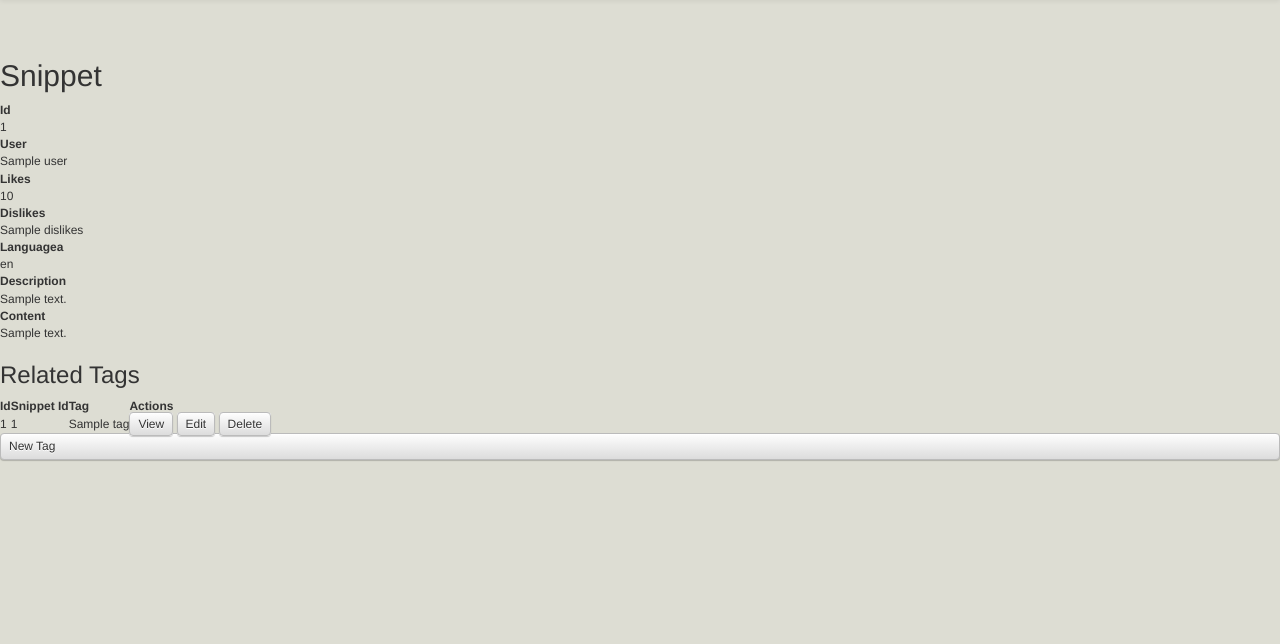
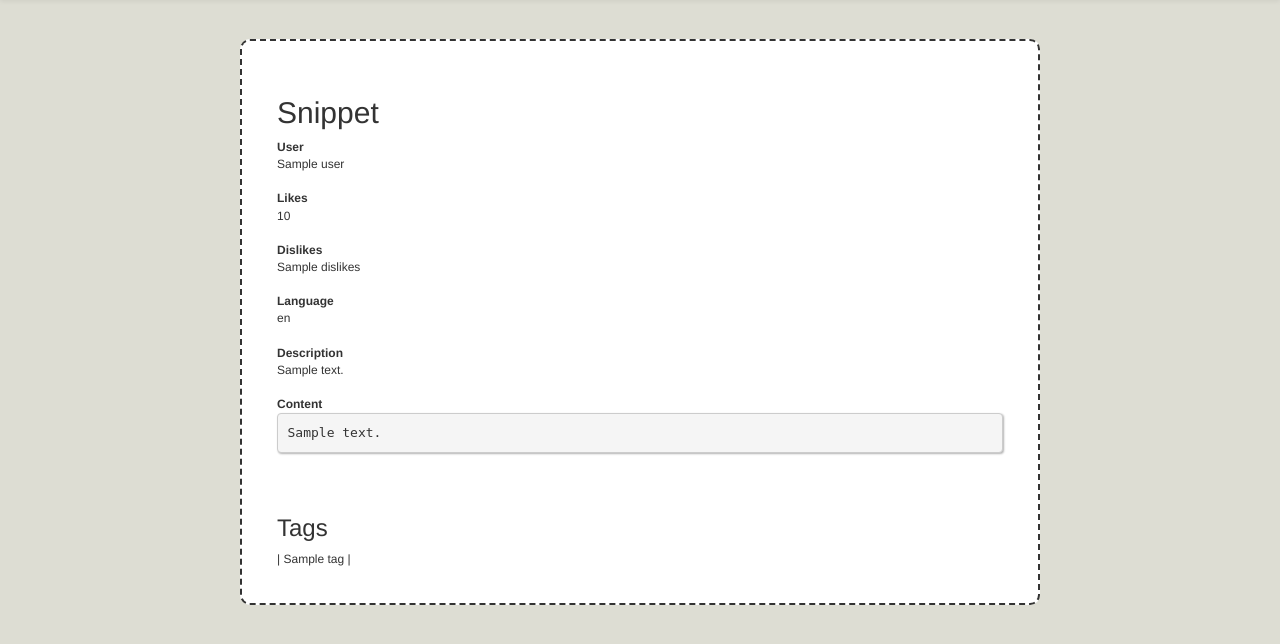
Before and after one commit to MARFMS/ZER0ES, a CakePHP app: the page made by cakephp-2.7.5/app/View/Snippets/view.ctp in a window 1280 px wide. Shown: the part 51-695 px from the top of the page. Run offline with PHP 8.4 and a stand-in for CakePHP, Linux system fonts and the light colour scheme; the template is opened without the code that fills it: most values are stand-ins (such as "Sample title", 1, 10 or a date in 2020); form fields are guessed from the names that the template uses; some libraries are stand-ins or nearby versions.

Commit message:
Arreglo en la vista de view de snippet

```diff
--- a/cakephp-2.7.5/app/View/Snippets/view.ctp
+++ b/cakephp-2.7.5/app/View/Snippets/view.ctp
@@ -1,72 +1,52 @@
+<div class="cont">
 	<div class="snippets view">
 	<h2><?php echo __('Snippet'); ?></h2>
 		<dl>
-		<dt><?php echo __('Id'); ?></dt>
-		<dd>
-			<?php echo h($snippet['Snippet']['id']); ?>
-			&nbsp;
-		</dd>
 			<dt><?php echo __('User'); ?></dt>
 			<dd>
 				<?php echo $this->Html->link($snippet['User']['name'], array('controller' => 'users', 'action' => 'view', $snippet['User']['id'])); ?>
 				&nbsp;
 			</dd>
+			</br>
 			<dt><?php echo __('Likes'); ?></dt>
 			<dd>
 				<?php echo h($snippet['Snippet']['likes']); ?>
 				&nbsp;
 			</dd>
+			</br>
 			<dt><?php echo __('Dislikes'); ?></dt>
 			<dd>
 				<?php echo h($snippet['Snippet']['dislikes']); ?>
 				&nbsp;
 			</dd>
-		<dt><?php echo __('Languagea'); ?></dt>
+			</br>
+			<dt><?php echo __('Language'); ?></dt>
 			<dd>
 				<?php echo h($snippet['Snippet']['language']); ?>
 				&nbsp;
 			</dd>
+			</br>
 			<dt><?php echo __('Description'); ?></dt>
 			<dd>
 				<?php echo h($snippet['Snippet']['description']); ?>
 				&nbsp;
 			</dd>
+			</br>
 			<dt><?php echo __('Content'); ?></dt>
 			<dd>
-			<?php echo h($snippet['Snippet']['content']); ?>
+				<?php echo "<pre style='font-family:Monospace;'>".h($snippet['Snippet']['content'])."</pre>"; ?>
 				&nbsp;
 			</dd>
 		</dl>
 	</div>
 
 	<div class="related">
-	<h3><?php echo __('Related Tags'); ?></h3>
+		<h3><?php echo __('Tags'); ?></h3>
 		<?php if (!empty($snippet['Tag'])): ?>
-	<table cellpadding = "0" cellspacing = "0">
-	<tr>
-		<th><?php echo __('Id'); ?></th>
-		<th><?php echo __('Snippet Id'); ?></th>
-		<th><?php echo __('Tag'); ?></th>
-		<th class="actions"><?php echo __('Actions'); ?></th>
-	</tr>
+			<?php echo " | "; ?>
 			<?php foreach ($snippet['Tag'] as $tag): ?>
-		<tr>
-			<td><?php echo $tag['id']; ?></td>
-			<td><?php echo $tag['snippet_id']; ?></td>
-			<td><?php echo $tag['tag']; ?></td>
-			<td class="actions">
-				<?php echo $this->Html->link(__('View'), array('controller' => 'tags', 'action' => 'view', $tag['id'])); ?>
-				<?php echo $this->Html->link(__('Edit'), array('controller' => 'tags', 'action' => 'edit', $tag['id'])); ?>
-				<?php echo $this->Form->postLink(__('Delete'), array('controller' => 'tags', 'action' => 'delete', $tag['id']), array('confirm' => __('Are you sure you want to delete # %s?', $tag['id']))); ?>
-			</td>
-		</tr>
+				<?php echo $tag['tag']." | "; ?>
 			<?php endforeach; ?>
-	</table>
 		<?php endif; ?>
-
-	<div class="actions">
-		<ul>
-			<li><?php echo $this->Html->link(__('New Tag'), array('controller' => 'tags', 'action' => 'add')); ?> </li>
-		</ul>
 	</div>
 </div>
```
Lines whose indentation alone changed are shown as unchanged.
